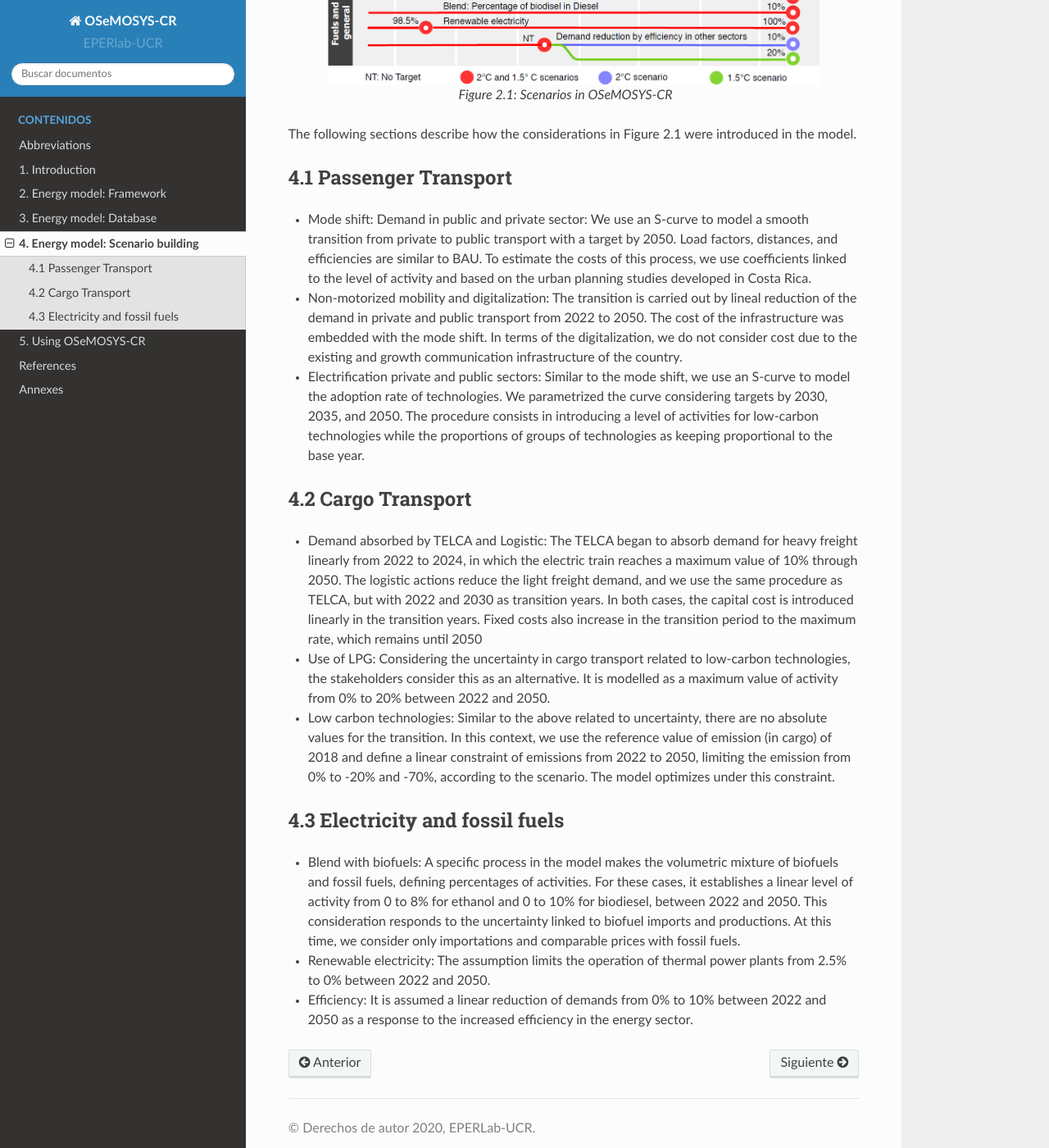
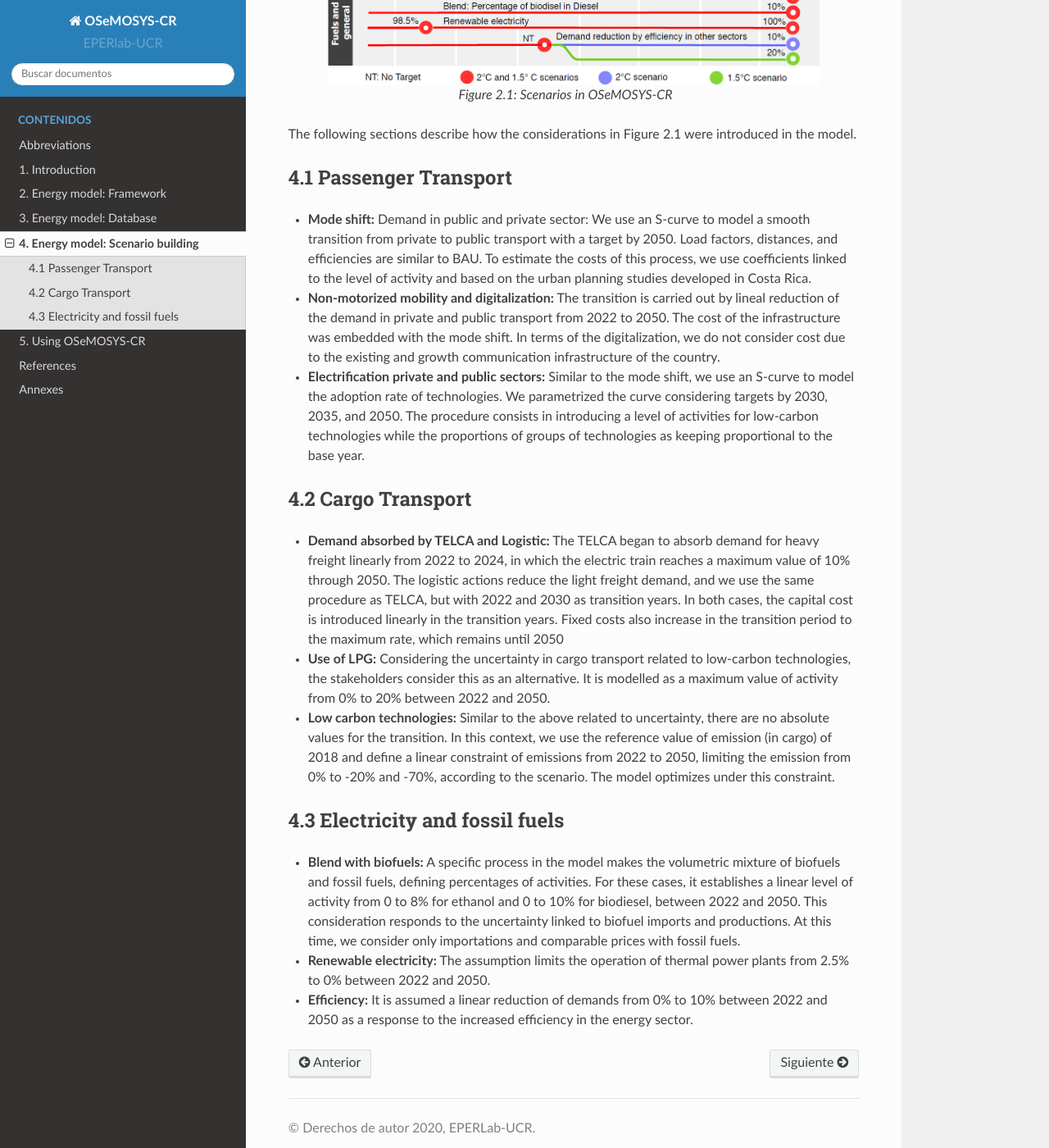
Before and after one commit to EPERLab/OSeMOSYS-CR, a Sphinx documentation site: the page built from docs/04Scenarios.rst, in a window 1280 px wide and 1400 px high, scrolled down 953 px. Shown: the whole window at 82% size. Built offline with Sphinx 7.4.7 and the Read the Docs theme 2.0.0, drawn with Linux system fonts in a browser that asks for light colours; formulas are drawn with MathJax 3.

```diff
--- a/docs/04Scenarios.rst
+++ b/docs/04Scenarios.rst
@@ -22,25 +22,25 @@ The following sections describe how the considerations in Figure 2.1 were introd
 4.1 Passenger Transport
 +++++++++
 
-* Mode shift: Demand in public and private sector: We use an S-curve to model a smooth transition from private to public transport with a target by 2050. Load factors, distances, and efficiencies are similar to BAU. To estimate the costs of this process, we use coefficients linked to the level of activity and based on the urban planning studies developed in Costa Rica.
+* **Mode shift:** Demand in public and private sector: We use an S-curve to model a smooth transition from private to public transport with a target by 2050. Load factors, distances, and efficiencies are similar to BAU. To estimate the costs of this process, we use coefficients linked to the level of activity and based on the urban planning studies developed in Costa Rica.
 
-* Non-motorized mobility and digitalization: The transition is carried out by lineal reduction of the demand in private and public transport from 2022 to 2050. The cost of the infrastructure was embedded with the mode shift. In terms of the digitalization, we do not consider cost due to the existing and growth communication infrastructure of the country.
+* **Non-motorized mobility and digitalization:** The transition is carried out by lineal reduction of the demand in private and public transport from 2022 to 2050. The cost of the infrastructure was embedded with the mode shift. In terms of the digitalization, we do not consider cost due to the existing and growth communication infrastructure of the country.
 
-* Electrification private and public sectors: Similar to the mode shift, we use an S-curve to model the adoption rate of technologies. We parametrized the curve considering targets by 2030, 2035, and 2050. The procedure consists in introducing a level of activities for low-carbon technologies while the proportions of groups of technologies as keeping proportional to the base year.
+* **Electrification private and public sectors:** Similar to the mode shift, we use an S-curve to model the adoption rate of technologies. We parametrized the curve considering targets by 2030, 2035, and 2050. The procedure consists in introducing a level of activities for low-carbon technologies while the proportions of groups of technologies as keeping proportional to the base year.
 
 4.2 Cargo Transport
 +++++++++
 
-* Demand absorbed by TELCA and Logistic: The TELCA began to absorb demand for heavy freight linearly from 2022 to 2024, in which the electric train reaches a maximum value of 10% through 2050. The logistic actions reduce the light freight demand, and we use the same procedure as TELCA, but with 2022 and 2030 as transition years. In both cases, the capital cost is introduced linearly in the transition years. Fixed costs also increase in the transition period to the maximum rate, which remains until 2050
+* **Demand absorbed by TELCA and Logistic:** The TELCA began to absorb demand for heavy freight linearly from 2022 to 2024, in which the electric train reaches a maximum value of 10% through 2050. The logistic actions reduce the light freight demand, and we use the same procedure as TELCA, but with 2022 and 2030 as transition years. In both cases, the capital cost is introduced linearly in the transition years. Fixed costs also increase in the transition period to the maximum rate, which remains until 2050
 
-* Use of LPG: Considering the uncertainty in cargo transport related to low-carbon technologies, the stakeholders consider this as an alternative. It is modelled as a maximum value of activity from 0% to 20% between 2022 and 2050.
+* **Use of LPG:** Considering the uncertainty in cargo transport related to low-carbon technologies, the stakeholders consider this as an alternative. It is modelled as a maximum value of activity from 0% to 20% between 2022 and 2050.
 
-* Low carbon technologies: Similar to the above related to uncertainty, there are no absolute values for the transition. In this context, we use the reference value of emission (in cargo) of 2018 and define a linear constraint of emissions from 2022 to 2050, limiting the emission from 0% to -20% and -70%, according to the scenario. The model optimizes under this constraint.
+* **Low carbon technologies:** Similar to the above related to uncertainty, there are no absolute values for the transition. In this context, we use the reference value of emission (in cargo) of 2018 and define a linear constraint of emissions from 2022 to 2050, limiting the emission from 0% to -20% and -70%, according to the scenario. The model optimizes under this constraint.
 4.3 Electricity and fossil fuels
 +++++++++
 
-* Blend with biofuels: A specific process in the model makes the volumetric mixture of biofuels and fossil fuels, defining percentages of activities. For these cases, it establishes a linear level of activity from 0 to 8% for ethanol and 0 to 10% for biodiesel, between 2022 and 2050. This consideration responds to the uncertainty linked to biofuel imports and productions. At this time, we consider only importations and comparable prices with fossil fuels.
+* **Blend with biofuels:** A specific process in the model makes the volumetric mixture of biofuels and fossil fuels, defining percentages of activities. For these cases, it establishes a linear level of activity from 0 to 8% for ethanol and 0 to 10% for biodiesel, between 2022 and 2050. This consideration responds to the uncertainty linked to biofuel imports and productions. At this time, we consider only importations and comparable prices with fossil fuels.
 
-* Renewable electricity: The assumption limits the operation of thermal power plants from 2.5% to 0% between 2022 and 2050.
+* **Renewable electricity:** The assumption limits the operation of thermal power plants from 2.5% to 0% between 2022 and 2050.
 
-* Efficiency: It is assumed a linear reduction of demands from 0% to 10% between 2022 and 2050 as a response to the increased efficiency in the energy sector.
+* **Efficiency:** It is assumed a linear reduction of demands from 0% to 10% between 2022 and 2050 as a response to the increased efficiency in the energy sector.
```
